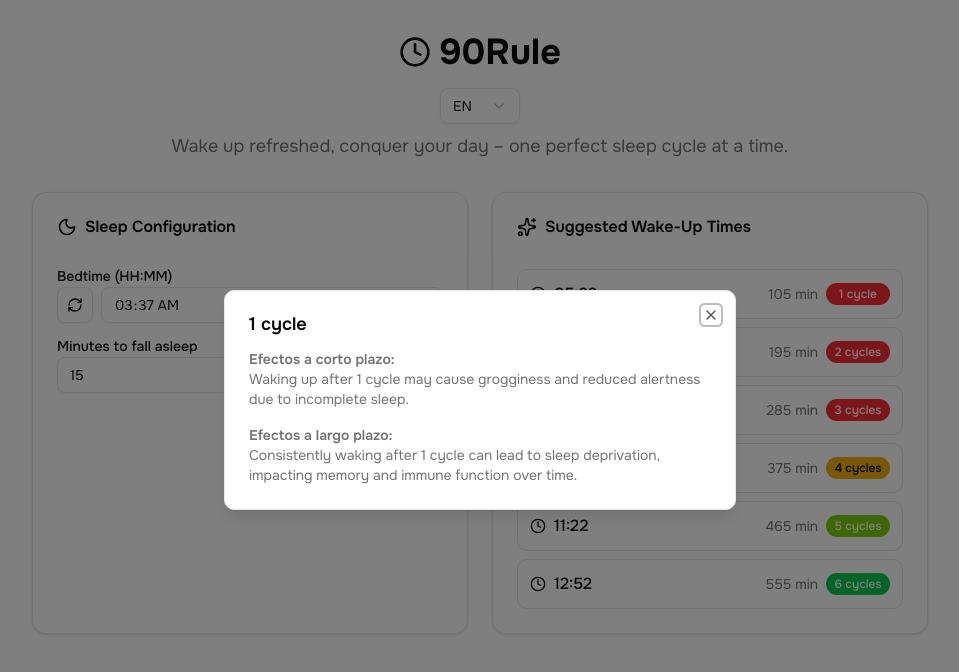
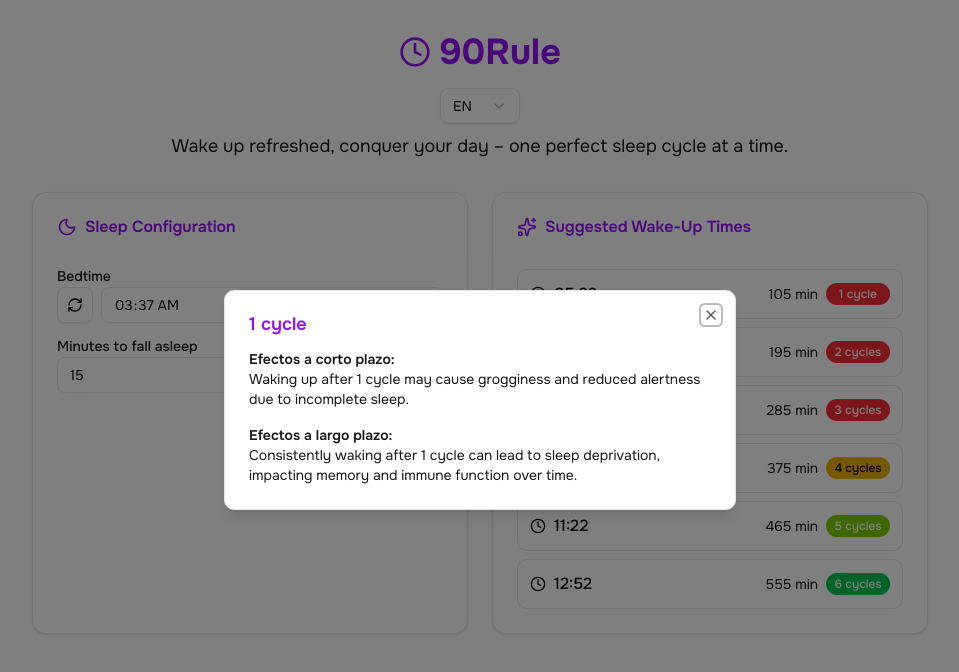
Before and after one commit to JuanLoaiza007/90rule, a Next.js app: page / in a window 1280 px wide. Both pictures are taken after a click on the element "1 cycle". Shown: the top 672 px of the page, without its empty margins (160-1119 px from the left). Built offline with nearby package versions, Linux system fonts and the light colour scheme.

Commit message:
style: improve UI colors

```diff
--- a/app/page.jsx
+++ b/app/page.jsx
@@ -64,13 +64,15 @@ export default function Home() {
       <div className="container mx-auto px-4 py-8">
         <div className="text-center mb-8">
           <div className="flex items-center justify-center gap-2 mb-4">
-            <Clock className="w-8 h-8" />
-            <h1 className="text-4xl font-bold">{translations.title}</h1>
+            <Clock className="w-8 h-8 text-purple-600" />
+            <h1 className="text-4xl font-bold text-purple-600">
+              {translations.title}
+            </h1>
           </div>
           <div className="flex justify-center mb-2">
             <LanguageToggle />
           </div>
-          <p className="text-lg text-muted-foreground">{translations.slogan}</p>
+          <p className="text-lg text-primary">{translations.slogan}</p>
         </div>
         <SleepCalculator />
       </div>
--- a/components/CycleInfoDialog.jsx
+++ b/components/CycleInfoDialog.jsx
@@ -23,19 +23,25 @@ export default function CycleInfoDialog({
       <DialogContent className="max-w-sm mx-auto">
         <DialogHeader>
           <DialogTitle>
-            {cycles}{" "}
-            {cycles === 1 ? translations.cycles : translations.cyclesPlural}
+            <span className="text-purple-600">
+              {cycles}{" "}
+              {cycles === 1 ? translations.cycles : translations.cyclesPlural}
+            </span>
           </DialogTitle>
         </DialogHeader>
         <DialogDescription asChild>
           <div className="space-y-4">
             <div>
-              <h4 className="font-semibold text-sm">Efectos a corto plazo:</h4>
-              <p className="text-sm">{effects.short}</p>
+              <h4 className="font-semibold text-sm text-primary">
+                Efectos a corto plazo:
+              </h4>
+              <p className="text-sm text-primary">{effects.short}</p>
             </div>
             <div>
-              <h4 className="font-semibold text-sm">Efectos a largo plazo:</h4>
-              <p className="text-sm">{effects.long}</p>
+              <h4 className="font-semibold text-sm text-primary">
+                Efectos a largo plazo:
+              </h4>
+              <p className="text-sm text-primary">{effects.long}</p>
             </div>
           </div>
         </DialogDescription>
--- a/components/SleepCalculator.jsx
+++ b/components/SleepCalculator.jsx
@@ -6,7 +6,6 @@ import { Input } from "@/components/ui/input";
 import { Label } from "@/components/ui/label";
 import { Badge } from "@/components/ui/badge";
 import { Button } from "@/components/ui/button";
-import { Skeleton } from "@/components/ui/skeleton";
 import { Moon, Clock, RefreshCw, Sparkles } from "lucide-react";
 import { calculateWakeUpTimes, formatWakeTime } from "@/lib/sleepCalculator";
 import useLanguageStore from "@/lib/languageStore";
@@ -47,7 +46,7 @@ function WakeUpSuggestion({
       </div>
       <div className="flex items-center gap-2">
         <span
-          className="text-sm text-muted-foreground cursor-pointer hover:underline"
+          className="text-sm text-primary cursor-pointer hover:underline"
           onClick={onToggleTime}
         >
           {displayTime}
@@ -116,13 +115,15 @@ export default function SleepCalculator() {
       <Card>
         <CardHeader>
           <CardTitle className="flex items-center gap-2">
-            <Moon className="w-5 h-5" />
-            {translations.sleepConfig}
+            <Moon className="w-5 h-5 text-purple-600" />
+            <span className="text-purple-600">{translations.sleepConfig}</span>
           </CardTitle>
         </CardHeader>
         <CardContent className="space-y-4">
           <div>
-            <Label htmlFor="bedTime">{translations.bedTime}</Label>
+            <Label htmlFor="bedTime" className="text-primary">
+              {translations.bedTime}
+            </Label>
             <div className="flex gap-2 mt-1">
               <Button
                 variant="outline"
@@ -143,7 +144,9 @@ export default function SleepCalculator() {
           </div>
 
           <div>
-            <Label htmlFor="latency">{translations.latency}</Label>
+            <Label htmlFor="latency" className="text-primary">
+              {translations.latency}
+            </Label>
             <Input
               id="latency"
               type="number"
@@ -165,8 +168,10 @@ export default function SleepCalculator() {
         <Card>
           <CardHeader>
             <CardTitle className="flex items-center gap-2">
-              <Sparkles className="w-5 h-5" />
-              {translations.suggestedTimes}
+              <Sparkles className="w-5 h-5 text-purple-600" />
+              <span className="text-purple-600">
+                {translations.suggestedTimes}
+              </span>
             </CardTitle>
           </CardHeader>
           <CardContent>
--- a/lib/locales/en.js
+++ b/lib/locales/en.js
@@ -3,7 +3,7 @@ export const en = {
   slogan:
     "Wake up refreshed, conquer your day – one perfect sleep cycle at a time.",
   sleepConfig: "Sleep Configuration",
-  bedTime: "Bedtime (HH:MM)",
+  bedTime: "Bedtime",
   latency: "Minutes to fall asleep",
   timeFormat: "Time format",
   suggestedTimes: "Suggested Wake-Up Times",
--- a/lib/locales/es.js
+++ b/lib/locales/es.js
@@ -3,10 +3,10 @@ export const es = {
   slogan:
     "Despierta renovado, conquista tu día – un ciclo de sueño perfecto a la vez.",
   sleepConfig: "Configuración del Sueño",
-  bedTime: "Hora de acostarte (HH:MM)",
+  bedTime: "Hora de acostarte",
   latency: "Minutos para conciliar el sueño",
   timeFormat: "Formato de hora",
-  suggestedTimes: "Horas Sugeridas para Despertarte",
+  suggestedTimes: "Horas sugeridas para despertar",
   cycles: "ciclo",
   cyclesPlural: "ciclos",
   min: "min",
```
